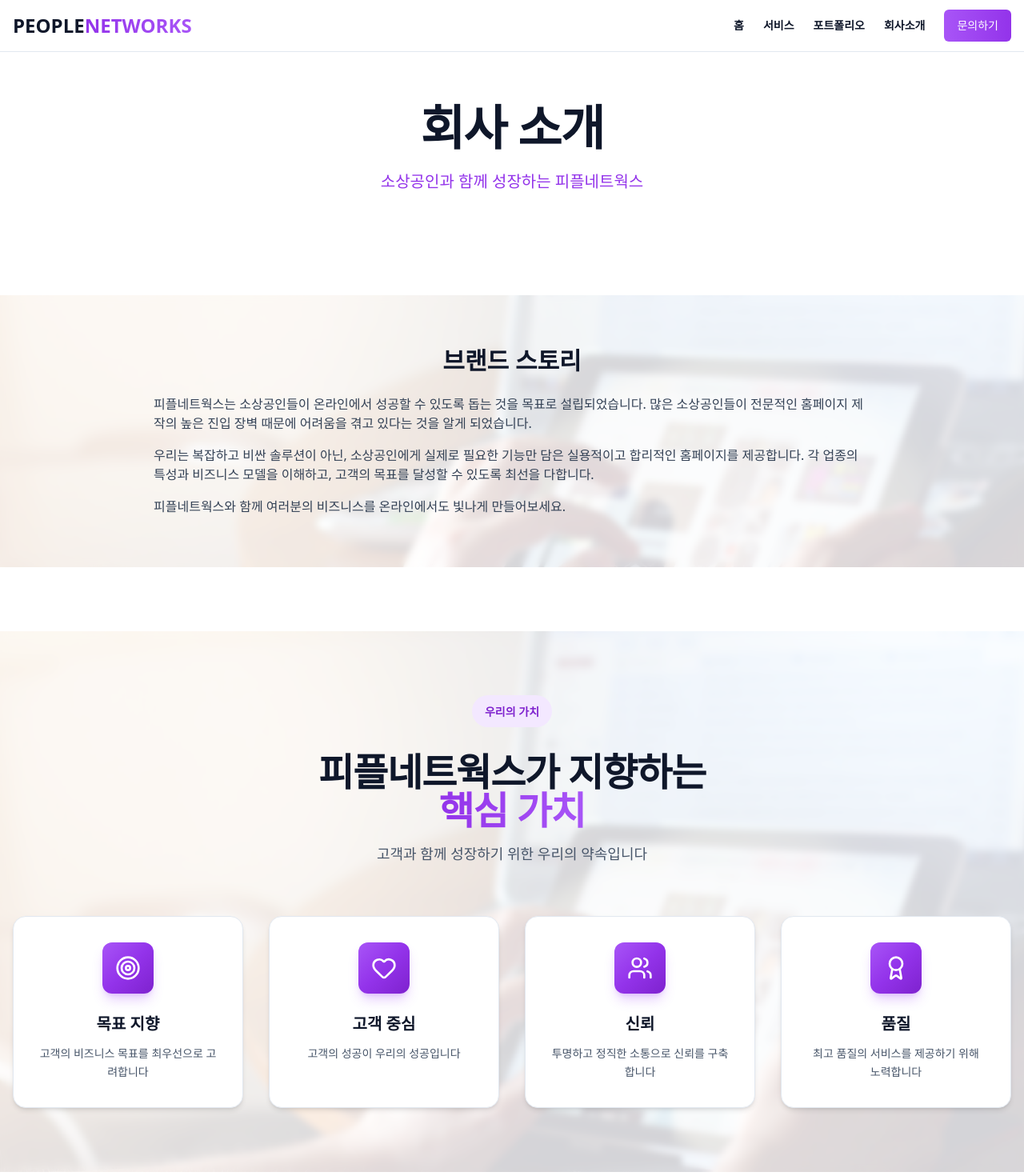
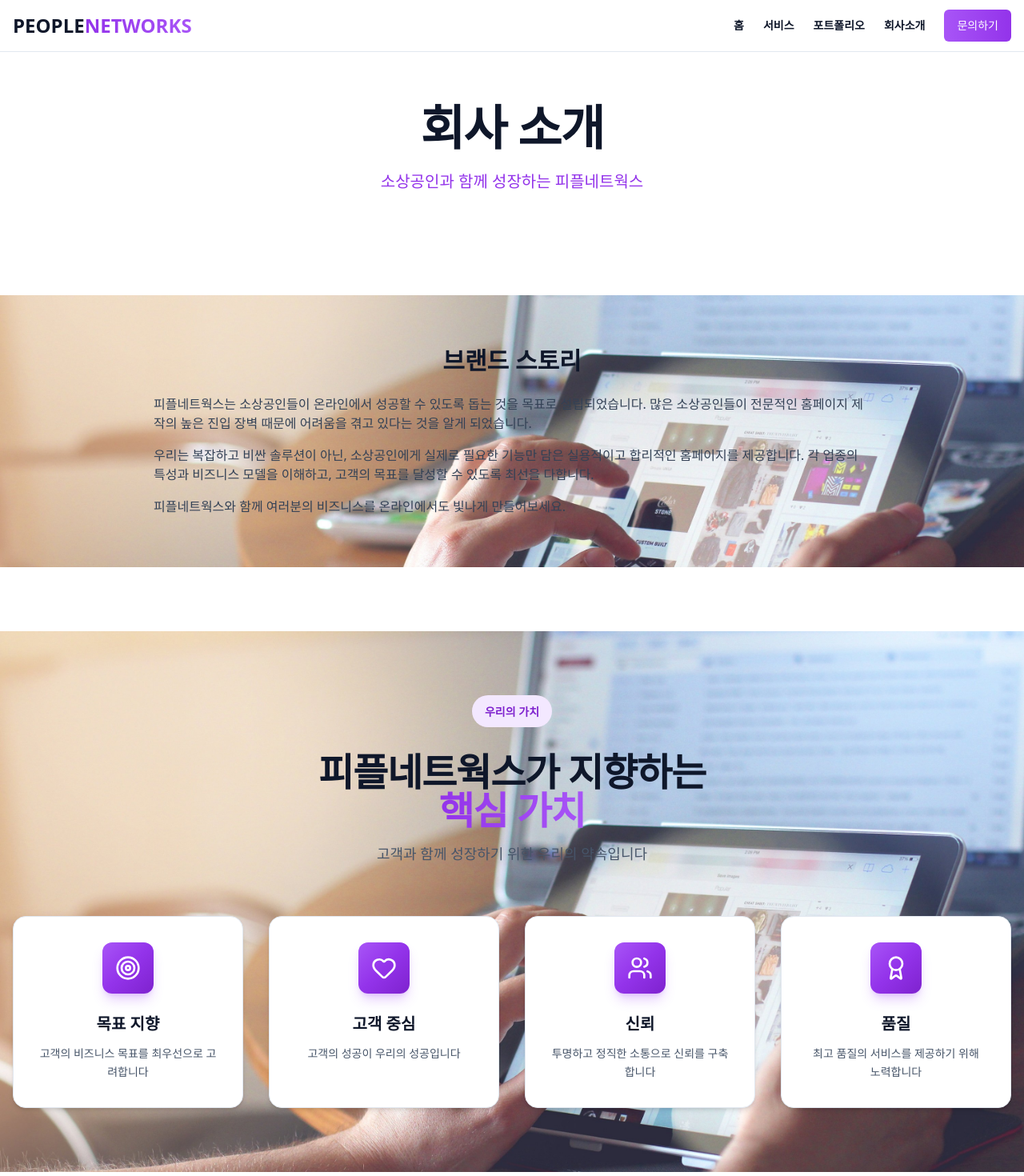
Before and after one commit to guideyoon/ppnetworks, a Next.js app: page /about in a window 1280 px wide. Shown: the top 1470 px of the page at 80% size. Built offline with nearby package versions, Linux system fonts and the light colour scheme.

Commit message:
Remove blur and overlay from background images in About page

```diff
--- a/src/app/about/page.tsx
+++ b/src/app/about/page.tsx
@@ -49,9 +49,7 @@ export default function AboutPage() {
       {/* Story Section */}
       <section className="w-full mb-20 relative py-16 overflow-hidden">
         {/* Background Image */}
-        <div className="absolute inset-0 bg-cover bg-center bg-no-repeat" style={{ backgroundImage: 'url(/s3.jpg)' }}>
-          <div className="absolute inset-0 bg-white/80 backdrop-blur-sm"></div>
-        </div>
+        <div className="absolute inset-0 bg-cover bg-center bg-no-repeat" style={{ backgroundImage: 'url(/s3.jpg)' }}></div>
 
         <div className="container mx-auto px-4 relative z-10">
           <div className="max-w-4xl mx-auto">
@@ -84,9 +82,7 @@ export default function AboutPage() {
       {/* Values Section */}
       <section className="w-full mb-20 py-20 relative overflow-hidden">
         {/* Background Image */}
-        <div className="absolute inset-0 bg-cover bg-center bg-no-repeat" style={{ backgroundImage: 'url(/s3.jpg)' }}>
-          <div className="absolute inset-0 bg-white/80 backdrop-blur-sm"></div>
-        </div>
+        <div className="absolute inset-0 bg-cover bg-center bg-no-repeat" style={{ backgroundImage: 'url(/s3.jpg)' }}></div>
 
         <div className="container mx-auto px-4 relative z-10">
           <ScrollAnimation direction="fade">
```
